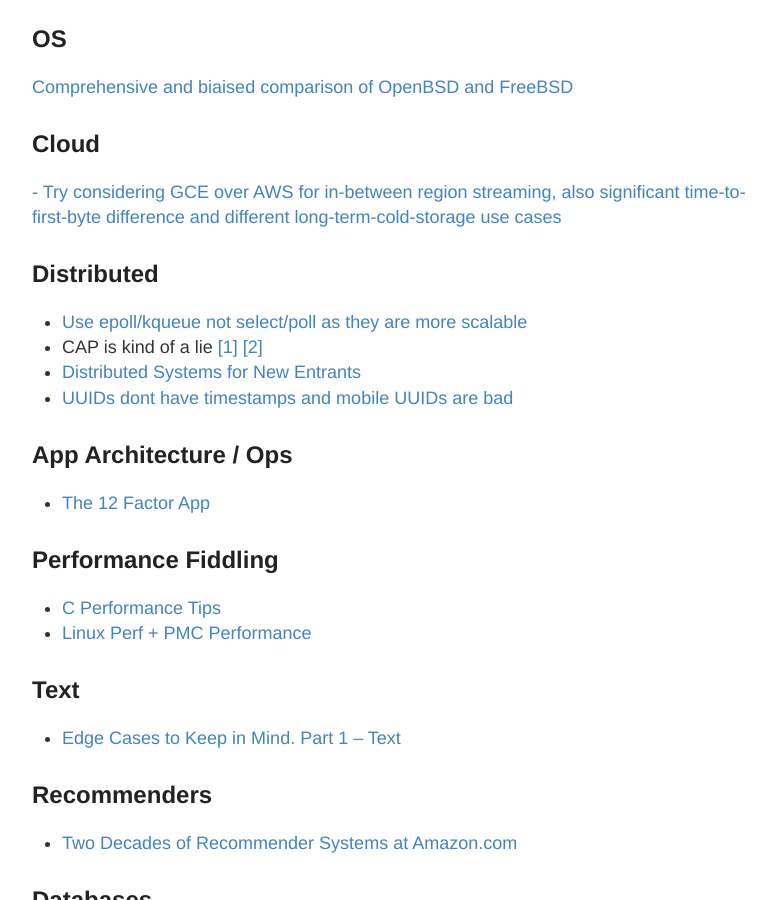
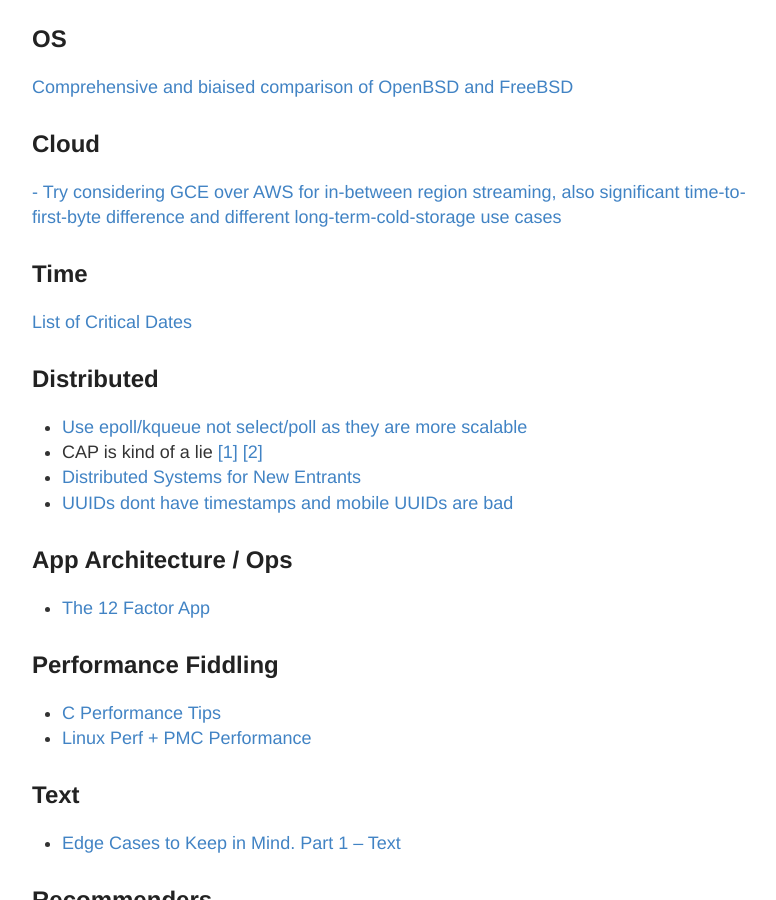
Before and after one commit to RONNCC/ronncc.github, a Jekyll site: the page built from _posts/2016-1-8-systemDesignNotes.md, in a window 1280 px wide and 900 px high, scrolled down 452 px. Shown: the whole window, without its empty margins (248-1024 px from the left). Built offline with Jekyll 4.4.1, drawn with Linux system fonts in a browser that asks for light colours; comment, search, counter and statistics services are not loaded.

Commit message:
Update 2016-1-8-systemDesignNotes.md

```diff
--- a/_posts/2016-1-8-systemDesignNotes.md
+++ b/_posts/2016-1-8-systemDesignNotes.md
@@ -27,6 +27,9 @@
 ## Cloud
 [- Try considering GCE over AWS for in-between region streaming, also significant time-to-first-byte difference and different long-term-cold-storage use cases ](http://blog.zachbjornson.com/2015/12/29/cloud-storage-performance.html)
 
+## Time
+[List of Critical Dates](http://skeena.net/kb/big%20list%20of%20critical%20dates.html)
+
 ## Distributed
 - [Use epoll/kqueue not select/poll as they are more scalable](http://geocar.sdf1.org/fast-servers.html)
 - CAP is kind of a lie [[1]](http://codahale.com/you-cant-sacrifice-partition-tolerance/#errata10221010) [[2]](https://voltdb.com/blog/clarifications-cap-theorem-and-data-related-errors)
```
